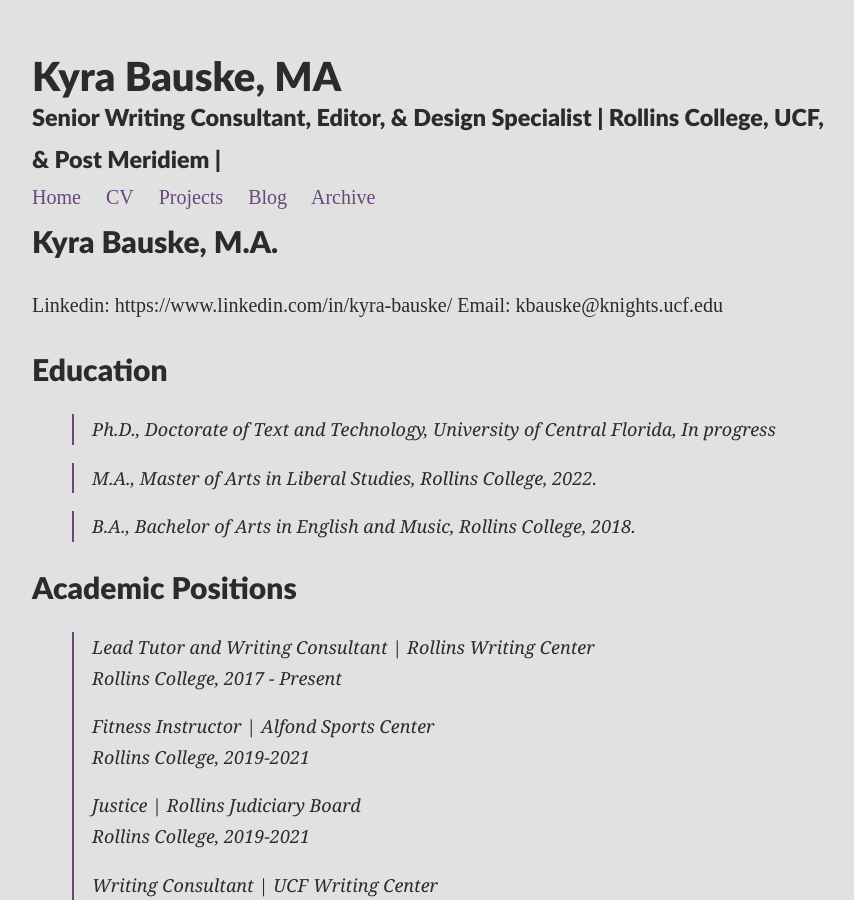
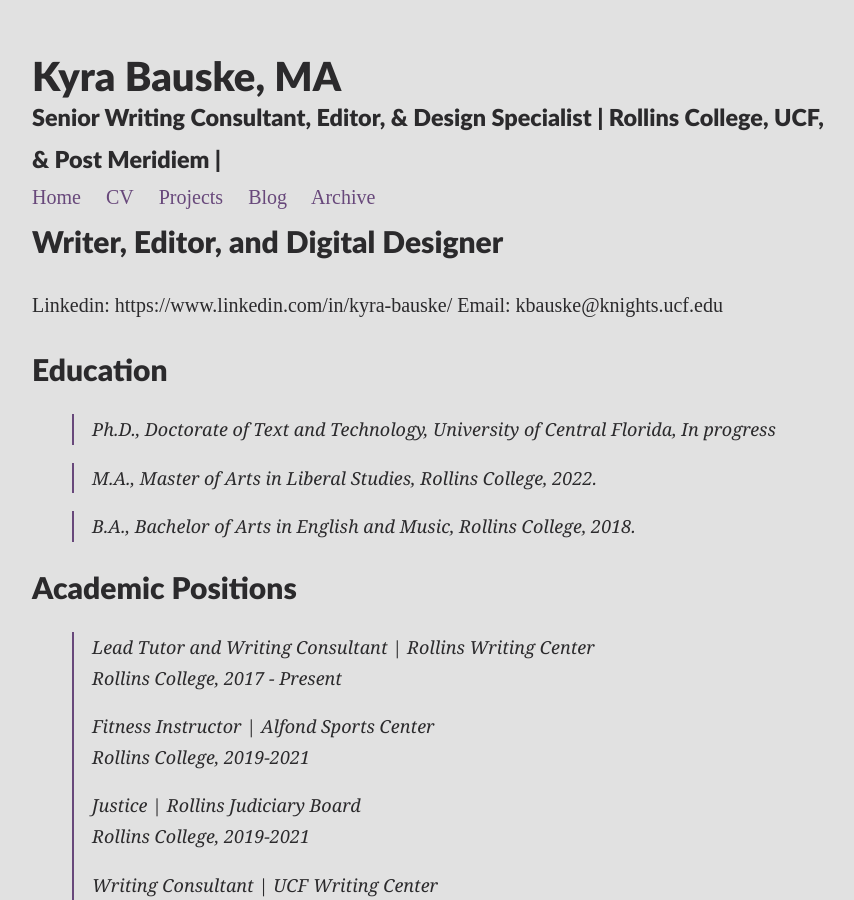
Before and after one commit to TK01079/GradPortfolioDemo, a Jekyll site: the page built from BauskeCV.md, in a window 1280 px wide and 900 px high. Shown: the whole window, without its empty margins (208-1062 px from the left). Built offline with Jekyll 4.4.1, drawn with Linux system fonts in a browser that asks for light colours; nearby versions of some CDN libraries.

Commit message:
Headline update CV

```diff
--- a/BauskeCV.md
+++ b/BauskeCV.md
@@ -5,7 +5,7 @@
 published: true
 ---
 
-# Kyra Bauske, M.A.
+# Writer, Editor, and Digital Designer
 
 Linkedin: https://www.linkedin.com/in/kyra-bauske/  Email: kbauske@knights.ucf.edu
 
```
